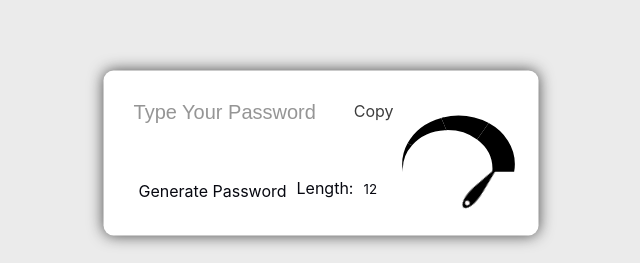
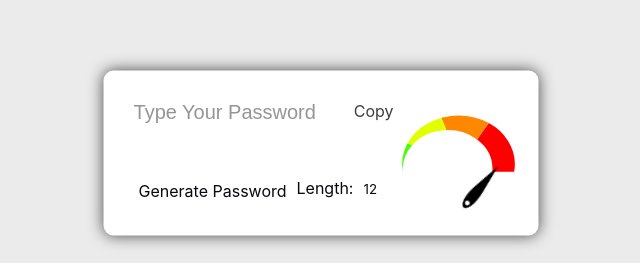
Before and after one commit to devnihal/password-strength-indicator, a plain HTML site: page index.html in a window 1280 px wide. Shown: the part 247-510 px from the top of the page, without its empty margins (319-959 px from the left). Drawn offline with Linux system fonts and the light colour scheme.

Commit message:
Add files via upload

```diff
--- a/index.html
+++ b/index.html
@@ -179,11 +179,11 @@
         <div class="svg_container">
             <svg width="120" height="120" viewBox="0 0 120 120">
              <g id="g3346" transform="matrix(1,0,0,0.85905263,0,18.716723)">
-               <path  id="path846"  style="fill=#e2ff00;fill-opacity:1;fill-rule:evenodd"  d="M 13.607422,38.353516 9.0371094,36.164062 A 56.355076,56.355076 0 0 0 3.6445312,60.197266 56.355076,56.355076 0 0 0 4.484375,69.162109 H 4.537109 A 44.8279,44.8279 0 0 1 4.2851562,65.640625 44.8279,44.8279 0 0 1 13.607422,38.353516 Z" />
-               <path  id="path1158"  style="fill=ff8800;fill-rule:evenodd"  d="m 78.548828,31.839844 a 44.8279,44.8279 0 0 1 15.392578,33.800781 44.8279,44.8279 0 0 1 -0.154297,3.521484 H 115.625 a 56.355076,56.355076 0 0 0 0.73047,-8.964843 56.355076,56.355076 0 0 0 -26.089845,-47.535157 z" />
-               <path  id="path1706"  style="fill=ff8800;fill-rule:evenodd"  d="M 43.880859,6.2851562 A 56.355076,56.355076 0 0 0 42.789062,6.59375 l 0.332032,0.9355469 z" />
-               <path  id="path1704"  style="fill=#ff0000;fill-opacity:1;fill-rule:evenodd"  d="M 43.880859,6.2851562 43.121094,7.5292969 47.859375,20.871094 A 44.8279,44.8279 0 0 1 49.113281,20.8125 44.8279,44.8279 0 0 1 78.548828,31.839844 L 90.265625,12.662109 A 56.355076,56.355076 0 0 0 60,3.8417969 56.355076,56.355076 0 0 0 43.880859,6.2851562 Z" />
-               <path  id="path1285"  style="fill=#48ff00;fill-opacity:1;fill-rule:evenodd"  d="M 47.859375,20.871094 42.789062,6.59375 A 56.355076,56.355076 0 0 0 9.0371094,36.164062 l 4.5703126,2.189454 A 44.8279,44.8279 0 0 1 47.859375,20.871094 Z" />
+               <path  id="path846"  style="fill:#48ff00;fill-opacity:1;fill-rule:evenodd"  d="M 13.607422,38.353516 9.0371094,36.164062 A 56.355076,56.355076 0 0 0 3.6445312,60.197266 56.355076,56.355076 0 0 0 4.484375,69.162109 H 4.537109 A 44.8279,44.8279 0 0 1 4.2851562,65.640625 44.8279,44.8279 0 0 1 13.607422,38.353516 Z" />
+               <path  id="path1158"  style="fill:#ff0000;fill-rule:evenodd"  d="m 78.548828,31.839844 a 44.8279,44.8279 0 0 1 15.392578,33.800781 44.8279,44.8279 0 0 1 -0.154297,3.521484 H 115.625 a 56.355076,56.355076 0 0 0 0.73047,-8.964843 56.355076,56.355076 0 0 0 -26.089845,-47.535157 z" />
+               <path  id="path1706"  style="fill:#ff0000;fill-rule:evenodd"  d="M 43.880859,6.2851562 A 56.355076,56.355076 0 0 0 42.789062,6.59375 l 0.332032,0.9355469 z" />
+               <path  id="path1704"  style="fill:#ff8800;fill-opacity:1;fill-rule:evenodd"  d="M 43.880859,6.2851562 43.121094,7.5292969 47.859375,20.871094 A 44.8279,44.8279 0 0 1 49.113281,20.8125 44.8279,44.8279 0 0 1 78.548828,31.839844 L 90.265625,12.662109 A 56.355076,56.355076 0 0 0 60,3.8417969 56.355076,56.355076 0 0 0 43.880859,6.2851562 Z" />
+               <path  id="path1285"  style="fill:#e2ff00;fill-opacity:1;fill-rule:evenodd"  d="M 47.859375,20.871094 42.789062,6.59375 A 56.355076,56.355076 0 0 0 9.0371094,36.164062 l 4.5703126,2.189454 A 44.8279,44.8279 0 0 1 47.859375,20.871094 Z" />
              </g>
              <g class="meter_handle" id="g3339">
                <path  id="path2027"  style="fill:#000000;fill-opacity:1;fill-rule:evenodd;stroke-width:0.649834"  d="m 66.164706,75.406937 c 4.368665,26.715923 -2.754475,34.101233 -6.152291,34.101233 -3.397816,0 -10.582376,-7.0097 -6.152291,-34.101233 L 60.012415,37.78352 Z" />
```
